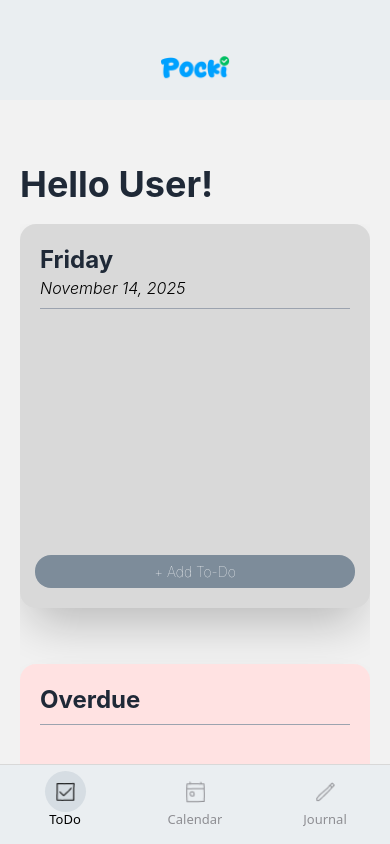
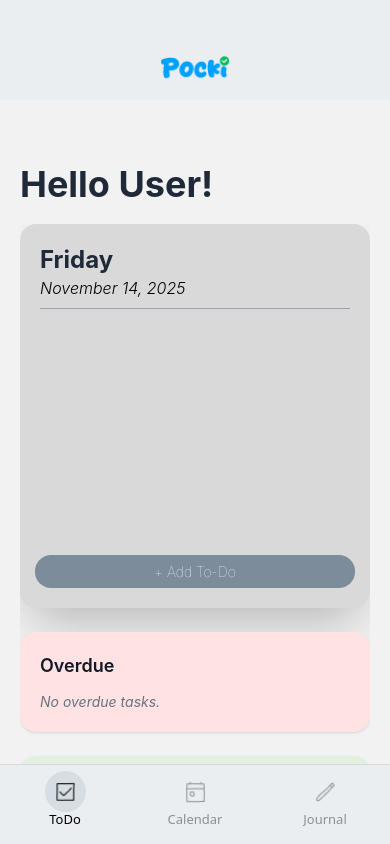
Before and after one commit to kunj406962/mobileAppFinalProj, a React Native app: screen /ToDo in a window 390 px wide. Built offline with nearby package versions, Linux system fonts and the light colour scheme.

Commit message:
updated cards

```diff
--- a/src/assets/components/ToDoSection.jsx
+++ b/src/assets/components/ToDoSection.jsx
@@ -1,19 +1,27 @@
+import React from 'react';
 import { View, Text } from 'react-native';
 import ToDos from './ToDos';
 
-const TodoSection = ({ title, todos, onToggle, backgroundColor, textColor = 'text-gray-800' }) => {
+export default function TodoSection({ title, todos, onToggle, backgroundColor }) {
+
   return (
-    <View className={`${backgroundColor} mt-8 rounded-2xl p-5 mb-6 shadow-2xl min-h-96`}>
-      <Text className={`text-2xl font-bold ${textColor} mb-3 border-b border-gray-400 pb-2`}>
+    <View className={`${backgroundColor} rounded-2xl p-5 mb-6 shadow`}>
+
+      <Text className="text-lg font-semibold text-gray-900 mb-3">
         {title}
       </Text>
-      <View className="flex flex-col items-center">
-        {todos.map((todo) => (
-          <ToDos key={todo.id} todo={todo} onToggle={onToggle} />
-        ))}
+
+      <View className="space-y-2">
+        {todos && todos.length > 0 ? (
+          todos.map(todo => (
+            <ToDos key={todo.id} todo={todo} onToggle={onToggle} />
+          ))
+        ) : (
+          <Text className="text-sm text-gray-500 italic">
+            No {title.toLowerCase()} tasks.
+          </Text>
+        )}
       </View>
     </View>
   );
-};
-
-export default TodoSection;
+}
```
